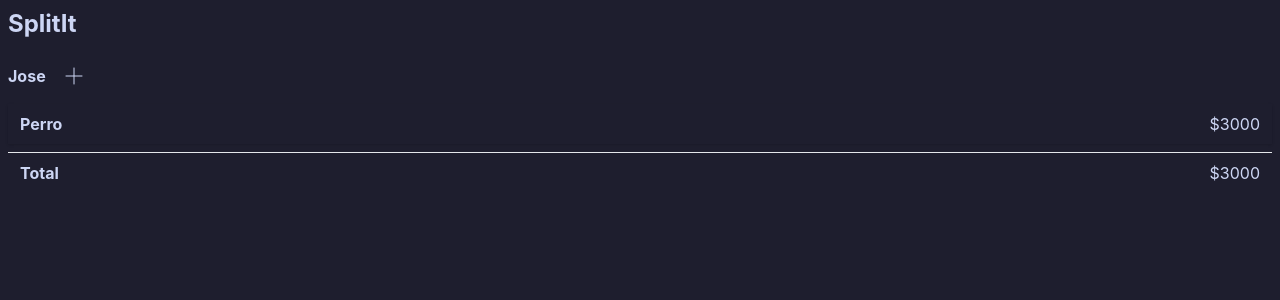
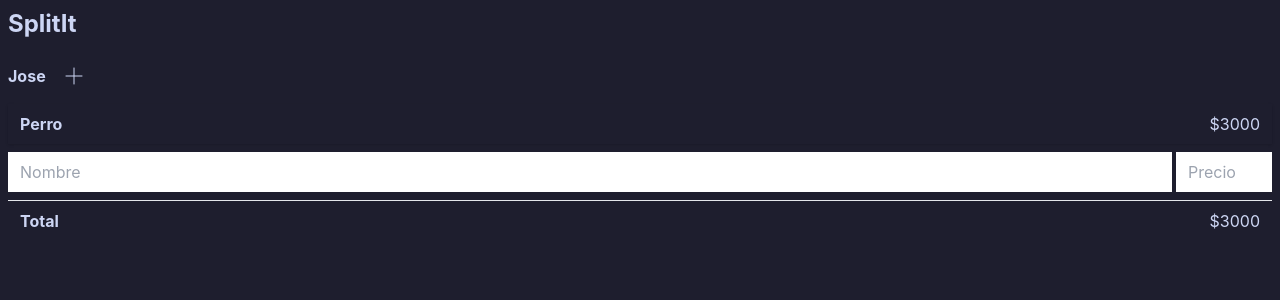
Before and after one commit to Jodarini/SplitIt, a Vue app: page / in a window 1280 px wide. Shown: the top 300 px of the page. Built offline with nearby package versions, Linux system fonts and the light colour scheme; what @catppuccin/tailwindcss would draw is missing.

Commit message:
ui: add item component

```diff
--- a/src/App.vue
+++ b/src/App.vue
@@ -1,5 +1,4 @@
 <script setup lang="ts">
-import AddButton from "./components/AddButton.vue";
 import BillComp from "./components/BillComp.vue";
 </script>
 
--- /dev/null
+++ b/src/components/AddItem.vue
@@ -0,0 +1,17 @@
+<script setup lang="ts"></script>
+
+<template>
+  <form class="flex gap-1 w-full">
+    <input
+      type="text"
+      placeholder="Nombre"
+      class="bg-ctp-mantle/60 px-3 py-2 w-full"
+    />
+    <input
+      type="number"
+      min="0"
+      placeholder="Precio"
+      class="bg-ctp-mantle/60 px-3 py-2 w-24"
+    />
+  </form>
+</template>
--- a/src/components/BillComp.vue
+++ b/src/components/BillComp.vue
@@ -1,5 +1,6 @@
 <script setup lang="ts">
 import AddButton from "./AddButton.vue";
+import AddItem from "./AddItem.vue";
 import Item from "./Item.vue";
 import Total from "./Total.vue";
 </script>
@@ -11,6 +12,7 @@ import Total from "./Total.vue";
       <AddButton />
     </div>
     <Item />
+    <AddItem />
     <hr class="border-ctp-text/10" />
     <Total />
   </div>
```
